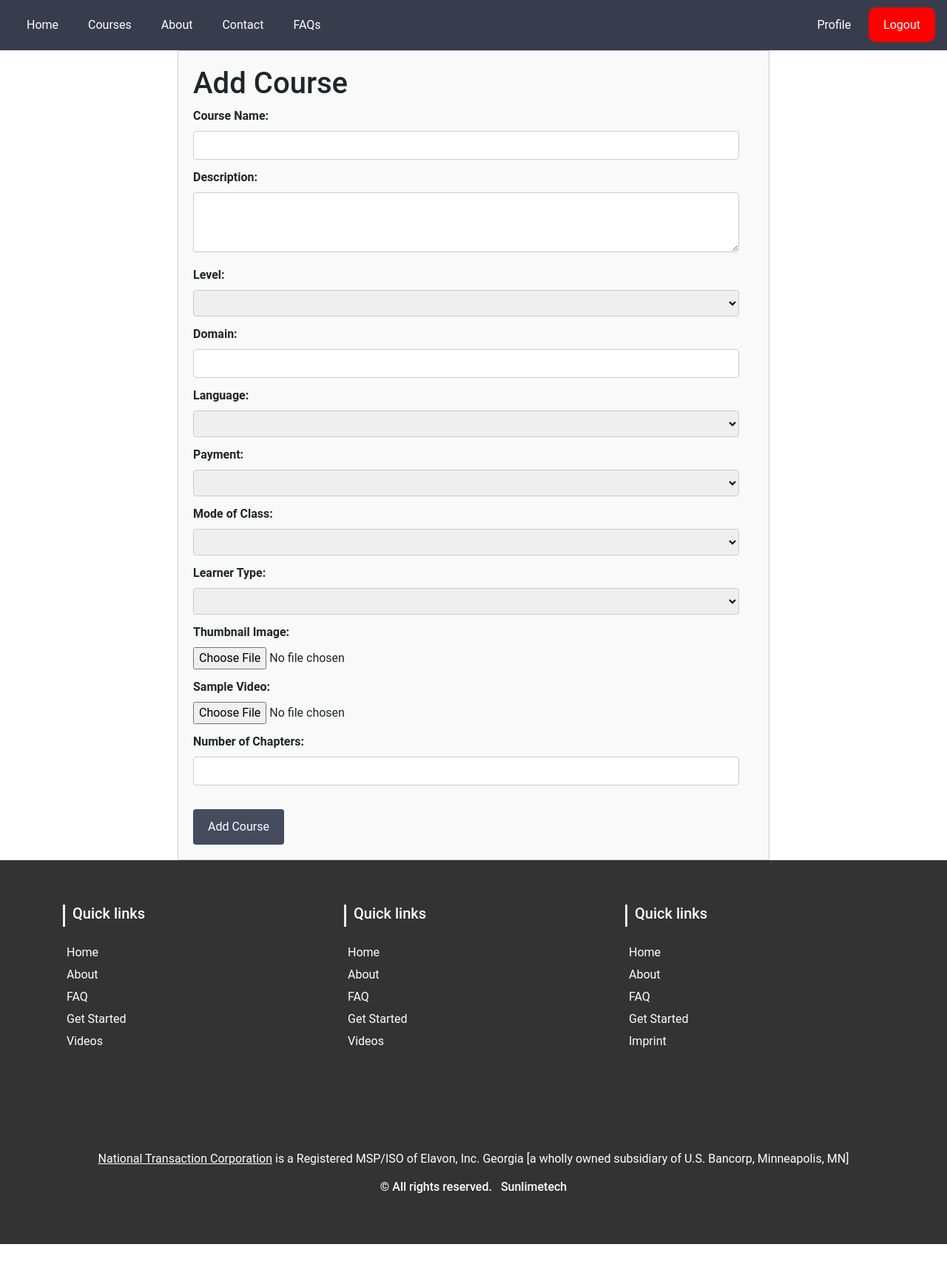
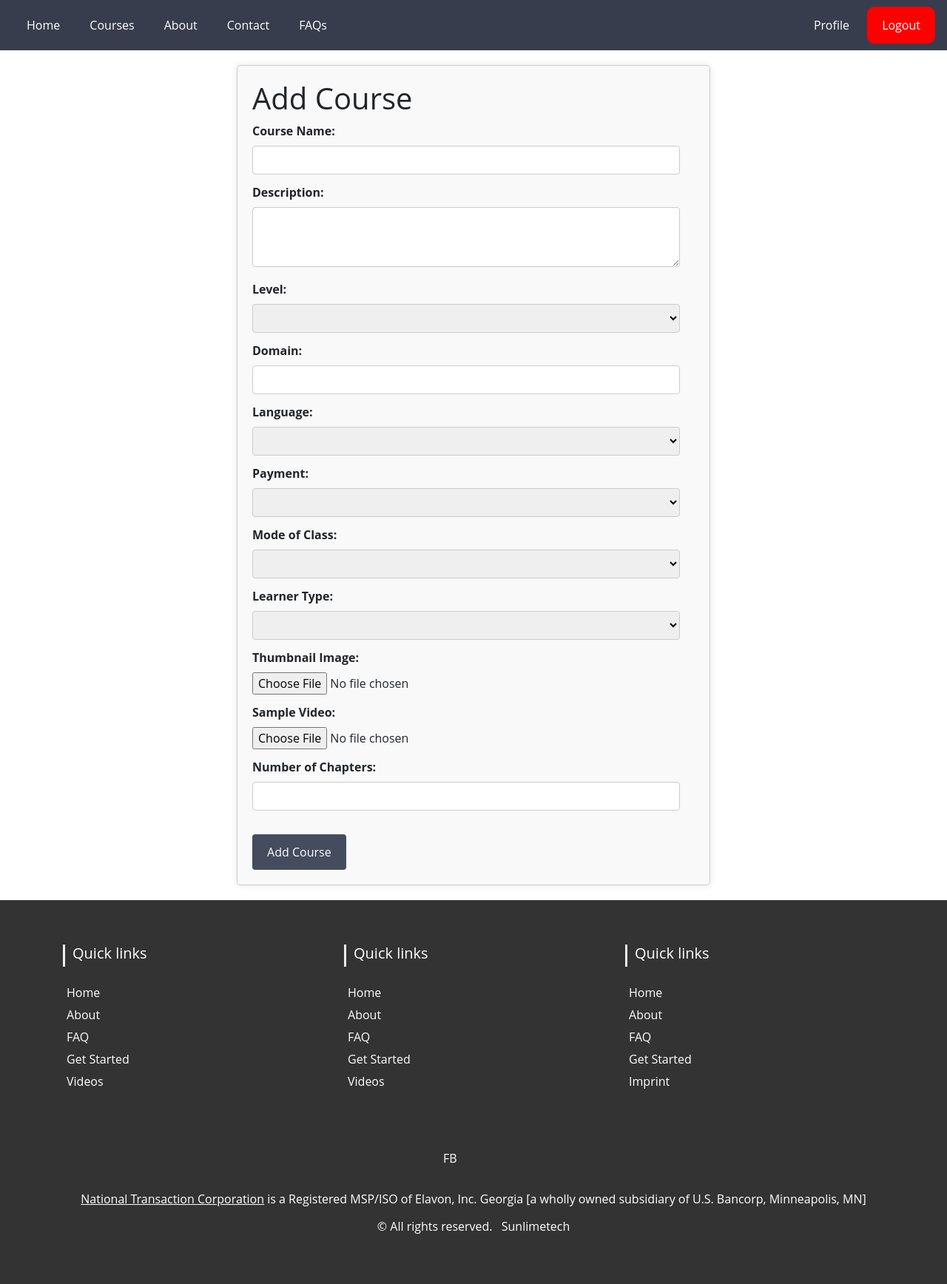
Before and after one commit to chaitany851P/Inner-Light-Advisor, a Flask app: page /add_course in a window 1280 px wide. Shown: the whole page at 74% size. Before the commit the page ends 1682 px from the top, so only its background shows below. Run offline with Flask 3, Linux system fonts and the light colour scheme; a user stored in the database is signed in; some libraries are stand-ins or nearby versions.

Commit message:
update css

```diff
--- a/templates/add_course.html
+++ b/templates/add_course.html
@@ -13,6 +13,13 @@
     padding: 20px;
     border: 1px solid #ccc;
     background-color: #f9f9f9;
+    width: 50%;
+            margin: 20px auto;
+            padding: 20px;
+
+            border-radius: 5px;
+            box-shadow: 0 0 10px rgba(0,0,0,0.1);
+
 }
 
 /* Styling for form labels */
@@ -103,7 +110,7 @@ h3 {
         </select>
 
         <label for="payment">Payment:</label>
-        <select id="payment" name="payment" onchange="showPaymentDetails()">
+        <select id="payment" name="payment" onchange="showPaymentDetails()" >
             <option></option>
             <option value="Free">Free</option>
             <option value="Paid">Paid</option>
--- a/templates/base.html
+++ b/templates/base.html
@@ -23,6 +23,9 @@
         .navbar a:hover {
             background-color: #575757;
         }
+        * {
+  font-family: Open Sans;
+}
         @import url('https://maxcdn.bootstrapcdn.com/font-awesome/4.7.0/css/font-awesome.min.css');
         section {
             padding: 60px 0;
@@ -158,7 +161,7 @@
             <div class="row">
                 <div class="col-xs-12 col-sm-12 col-md-12 mt-2 mt-sm-5">
                     <ul class="list-unstyled list-inline social text-center">
-                        <li class="list-inline-item"><a href="javascript:void();"><i class="fa fa-facebook"></i></a></li>
+                        <li class="list-inline-item"><a href="javascript:void();"><i class="fa fa-facebook"></i>FB</a></li>
                         <li class="list-inline-item"><a href="javascript:void();"><i class="fa fa-twitter"></i></a></li>
                         <li class="list-inline-item"><a href="javascript:void();"><i class="fa fa-instagram"></i></a></li>
                         <li class="list-inline-item"><a href="javascript:void();"><i class="fa fa-google-plus"></i></a></li>
```
